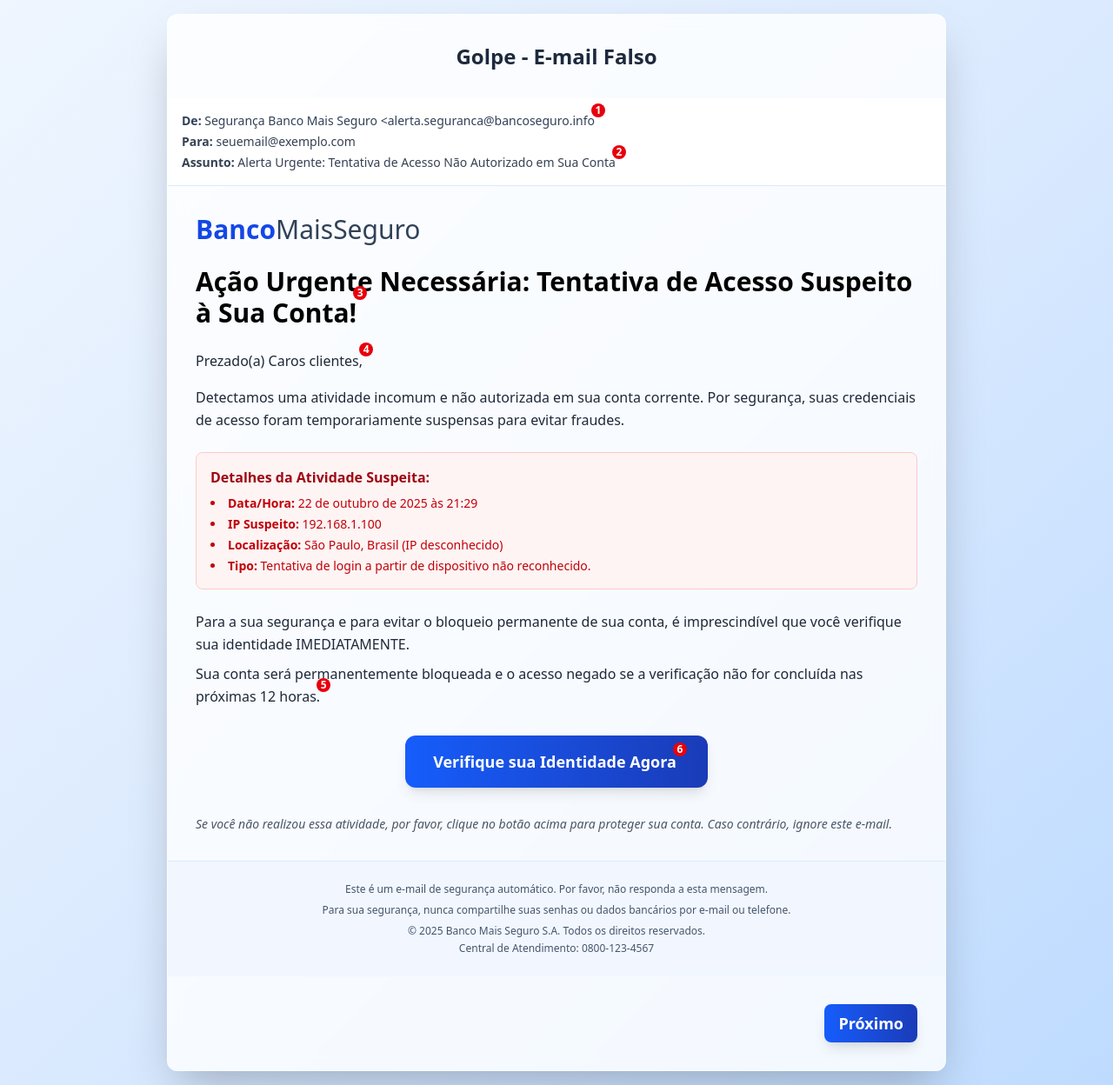
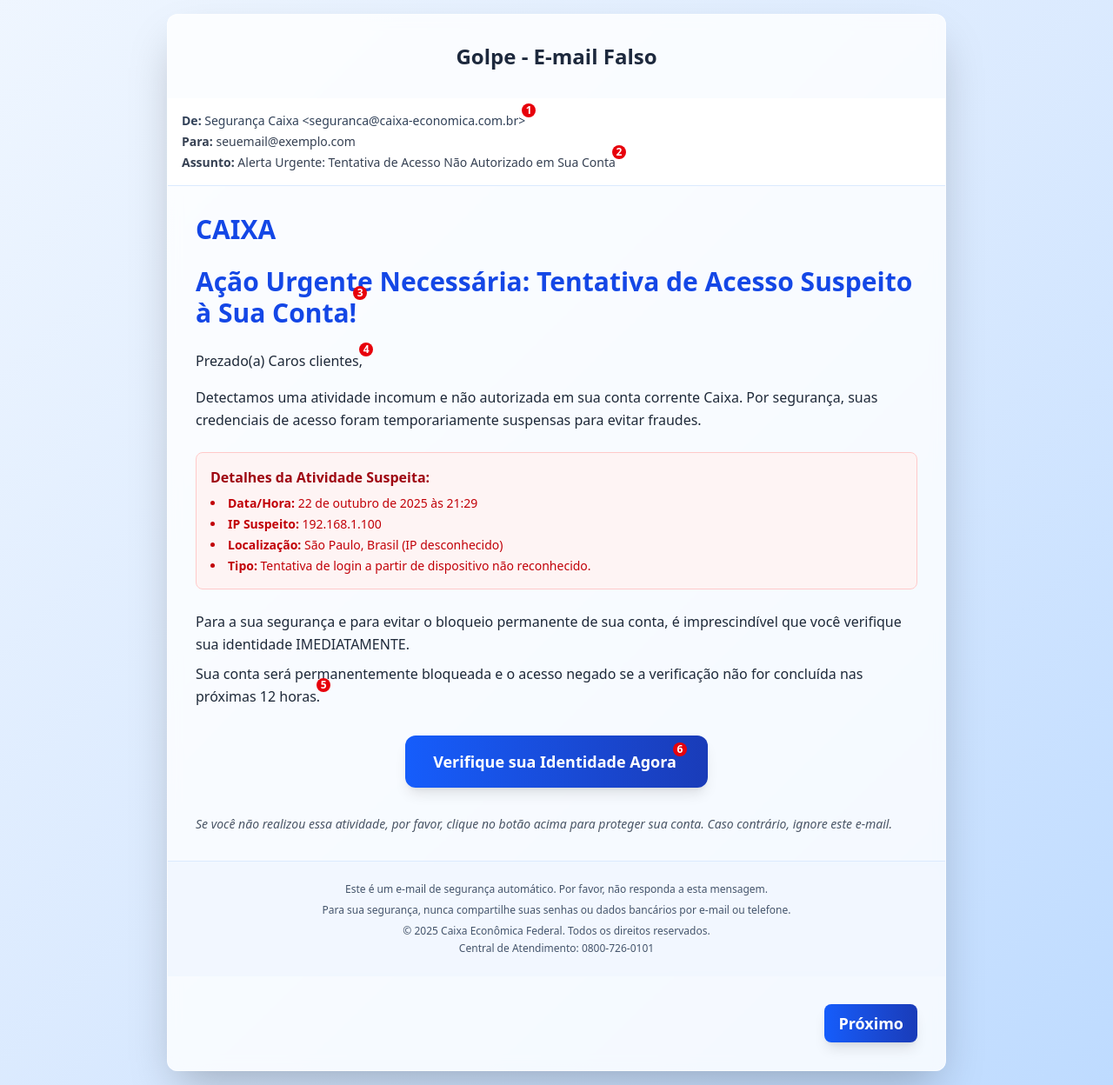
Before and after one commit to iamjoovictor/educational-scam, a React (Vite) app in the folder frontend/: page /simulations/email in a window 1280 px wide. Shown: the whole page at 87% size. Built offline with nearby package versions, Linux system fonts and the light colour scheme.

Commit message:
The email scam has been updated.

```diff
--- a/frontend/src/pages/FakeEmail.jsx
+++ b/frontend/src/pages/FakeEmail.jsx
@@ -4,17 +4,17 @@
 import RedFlag from './RedFlag';
 
 const emailData = {
-  bankName: "Banco Mais Seguro",
-  bankOfficialEmail: "contato@bancoisseguro.com.br",
-  phishingSenderName: "Segurança Banco Mais Seguro",
-  phishingSenderEmail: "alerta.seguranca@bancoseguro.info",
+  bankName: "Caixa Econômica Federal",
+  bankOfficialEmail: "atendimento@caixa.gov.br",
+  phishingSenderName: "Segurança Caixa",
+  phishingSenderEmail: "seguranca@caixa-economica.com.br",
   recipientName: "Caros clientes",
   recipientEmail: "seuemail@exemplo.com",
   subject: "Alerta Urgente: Tentativa de Acesso Não Autorizado em Sua Conta",
   date: new Date().toLocaleDateString('pt-BR', { year: 'numeric', month: 'long', day: 'numeric', hour: '2-digit', minute: '2-digit' }),
   ipAddress: "192.168.1.100",
   location: "São Paulo, Brasil (IP desconhecido)",
-  phishingLink: "http://seguranca-bancoseguro.xyz/login/validar-dados-urgente"
+  phishingLink: "http://seguranca-caixa.xyz/login/validar-dados-urgente"
 };
 
 function FakeEmail() {
@@ -41,8 +41,8 @@
 
         <div className="bg-white/90 backdrop-blur-sm p-4 border-b border-blue-100">
           <p className="text-sm text-slate-700">
-            <strong>De: </strong> {emailData.phishingSenderName} &lt;{emailData.phishingSenderEmail}
-            <RedFlag number="1" description="O domínio do e-mail (bancoseguro.info) não é o oficial do banco (bancoisseguro.com.br). Sempre verifique o domínio." />
+            <strong>De: </strong> {emailData.phishingSenderName} &lt;{emailData.phishingSenderEmail}&gt;
+            <RedFlag number="1" description="O domínio do e-mail (caixa-economica.com.br) não é o oficial da Caixa (caixa.gov.br). Sempre verifique o domínio." />
           </p>
           <p className="text-sm text-gray-700 mt-1">
             <strong>Para: </strong>
@@ -60,15 +60,14 @@
 
         <div className="p-6 md:p-8">
           <div className="flex items-center justify-start mb-6">
-            <span className="text-3xl font-extrabold text-blue-700">Banco</span>
-            <span className="text-3xl font-light text-slate-700">MaisSeguro</span>
+            <span className="text-3xl font-extrabold text-blue-700">CAIXA</span>
           </div>
 
-          <h1 className="text-2xl md:text-3xl font-bold text-black-700 mb-6">
+          <h1 className="text-2xl md:text-3xl font-bold text-blue-700 mb-6">
             Ação Urgente Necessária: Tentativa de Acesso Suspeito à Sua Conta!
             <RedFlag
               number="3"
-              description="E-mails legítimos de bancos raramente usam uma linguagem tão alarmante e vermelha para alertas de segurança.">
+              description="E-mails legítimos da Caixa raramente usam uma linguagem tão alarmante para alertas de segurança.">
             </RedFlag>
           </h1>
 
@@ -81,7 +80,7 @@
           </p>
 
           <p className="mt-4 text-gray-800 text-base leading-relaxed">
-            Detectamos uma atividade incomum e não autorizada em sua conta corrente. Por segurança, suas credenciais de acesso foram temporariamente suspensas para evitar fraudes.
+            Detectamos uma atividade incomum e não autorizada em sua conta corrente Caixa. Por segurança, suas credenciais de acesso foram temporariamente suspensas para evitar fraudes.
           </p>
 
           <div className="my-6 p-4 bg-red-50/80 backdrop-blur-sm border border-red-200 rounded-lg">
@@ -129,7 +128,7 @@
               className="inline-block bg-gradient-to-r from-blue-600 to-blue-800 text-white font-bold text-lg px-8 py-4 rounded-xl hover:scale-105 transition-transform shadow-lg"
             >
               Verifique sua Identidade Agora
-              <RedFlag number="6" description="Passe o mouse sobre o botão (ou inspecione o elemento) para ver que o link real (seguranca-bancoseguro.xyz) não pertence ao banco oficial (bancoisseguro.com.br). Sempre verifique o link antes de clicar!" />
+              <RedFlag number="6" description="Passe o mouse sobre o botão (ou inspecione o elemento) para ver que o link real (seguranca-caixa.xyz) não pertence ao site oficial da Caixa (caixa.gov.br). Sempre verifique o link antes de clicar!" />
             </a>
           </div>
 
@@ -146,10 +145,10 @@
             Para sua segurança, nunca compartilhe suas senhas ou dados bancários por e-mail ou telefone.
           </p>
           <p className="mt-2">
-            &copy; {new Date().getFullYear()} {emailData.bankName} S.A. Todos os direitos reservados.
+            &copy; {new Date().getFullYear()} {emailData.bankName}. Todos os direitos reservados.
           </p>
           <p className="mt-1">
-            Central de Atendimento: 0800-123-4567
+            Central de Atendimento: 0800-726-0101
           </p>
         </div>
 
```
